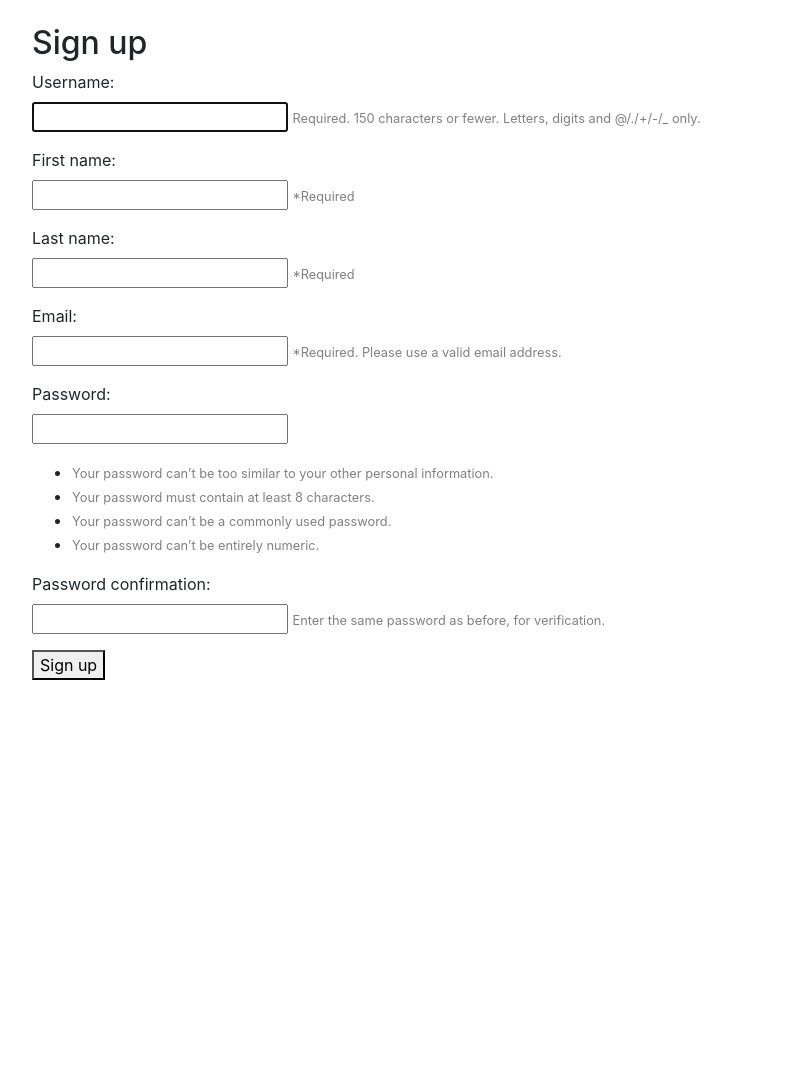
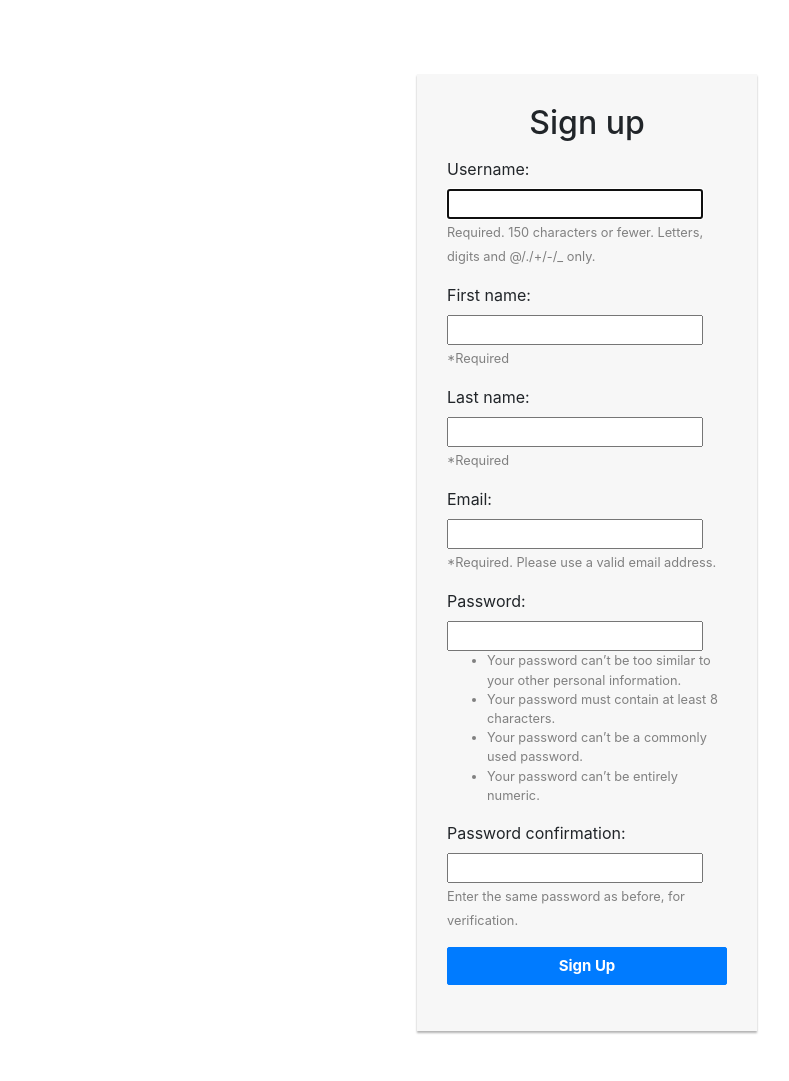
Before and after one commit to jalenjjbr/djangostock, a Django app: page /accounts/signup.html in a window 1280 px wide. Shown: the part 56-1137 px from the top of the page, without its empty margins (53-842 px from the left). Before the commit the page ends 736 px from the top, so only its background shows below. Run offline with Django 3.2, Linux system fonts and the light colour scheme; some libraries are stand-ins or nearby versions.

Commit message:
changed style for sign up page as well

```diff
--- a/quotes/templates/registration/signup.html
+++ b/quotes/templates/registration/signup.html
@@ -1,7 +1,31 @@
 {% extends 'base.html' %}
 
 {% block content %}
-  <h2>Sign up</h2>
+
+<div class="login-form">
+    <form method="POST" action="{% url 'login' %}">
+        {% csrf_token %}
+        <h2 class="text-center">Sign up</h2>
+        {% for field in form %}
+        <div class="form-group">
+            {{ field.label_tag }}
+            {{ field }}
+            {% if field.help_text %}
+                <small style="color: grey">{{ field.help_text }}</small>
+            {% endif %}
+            {% for error in field.errors %}
+                <p style="color: red">{{ error }}</p>
+            {% endfor %}
+        </div>
+        {% endfor %}
+        <div class="form-group">
+            <button type="submit" class="btn btn-primary btn-block">Sign Up</button>
+        </div>
+    </form>
+</div>
+
+
+  <!-- <h2>Sign up</h2>
   <form method="post">
     {% csrf_token %}
     {% for field in form %}
@@ -17,5 +41,6 @@
       </p>
     {% endfor %}
     <button type="submit">Sign up</button>
-  </form>
+  </form> -->
+
 {% endblock %}
```
Also changed, not shown: quotes/templates/registration/login.html (+0 -19 lines).
